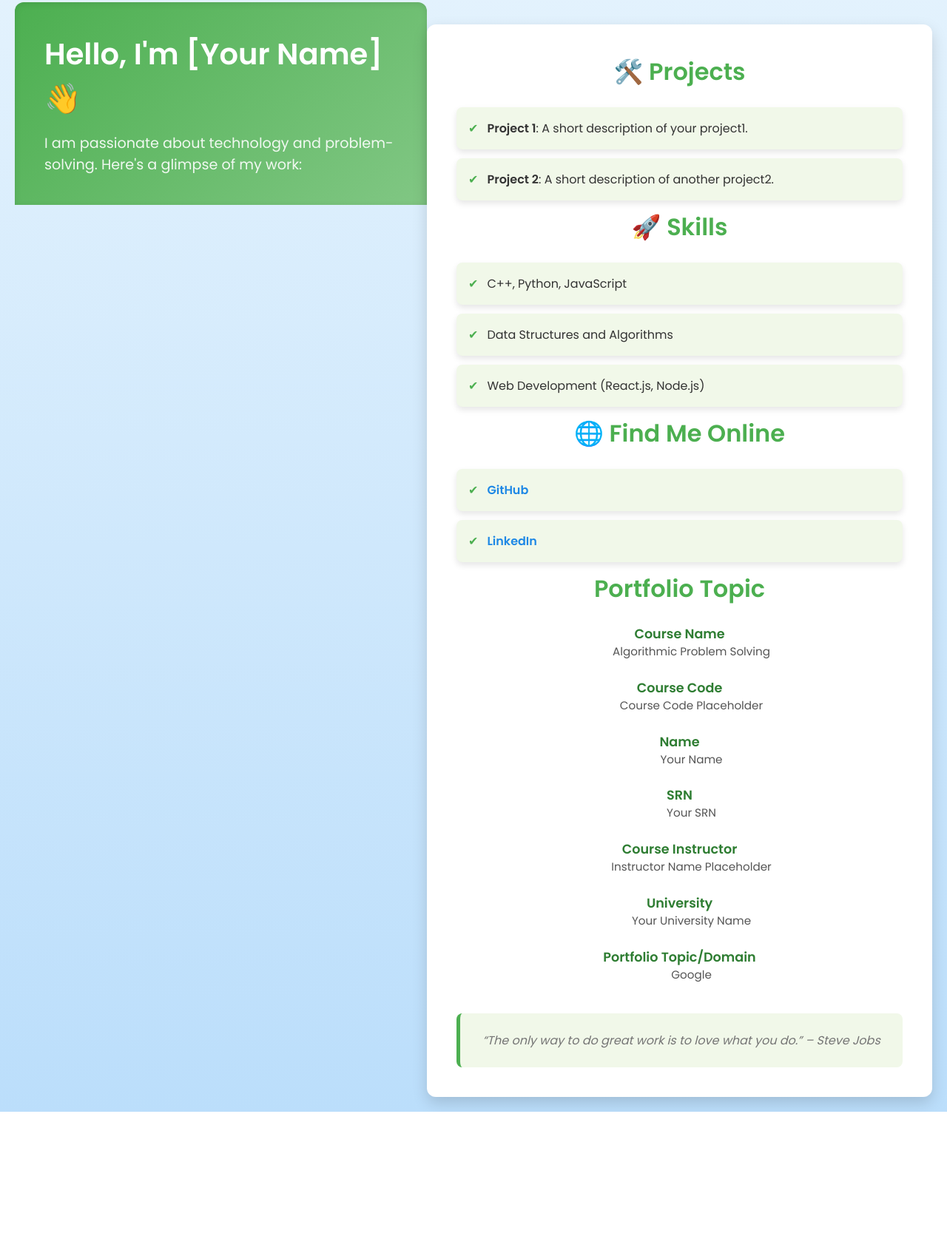
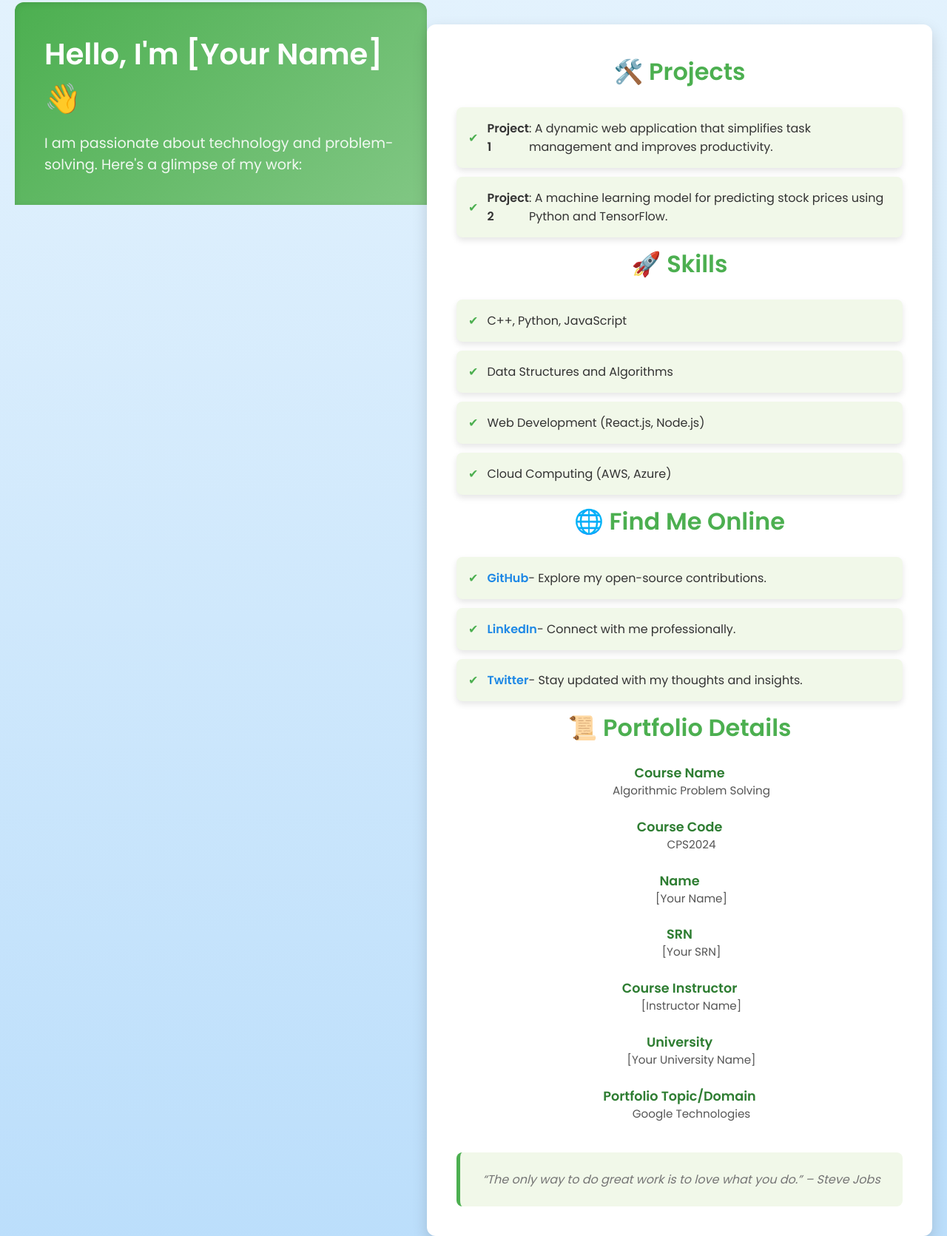
Before and after one commit to prasanna-anagal/portfolio.github.io, a plain HTML site: page index.html in a window 1280 px wide. Shown: the part 17-1688 px from the top of the page at 74% size. Before the commit the page ends 1520 px from the top, so only its background shows below. Drawn offline with Linux system fonts and the light colour scheme.

Commit message:
Update index.html

```diff
--- a/index.html
+++ b/index.html
@@ -3,7 +3,7 @@
 <head>
     <meta charset="UTF-8">
     <meta name="viewport" content="width=device-width, initial-scale=1.0">
-    <title>Portfolio</title>
+    <title>Portfolio | [Your Name]</title>
     <link rel="stylesheet" href="style.css">
     <link href="https://fonts.googleapis.com/css2?family=Poppins:wght@300;400;600&display=swap" rel="stylesheet">
 </head>
@@ -16,8 +16,8 @@
     <section>
         <h2>🛠️ Projects</h2>
         <ul>
-            <li><strong>Project 1</strong>: A short description of your project1.</li>
-            <li><strong>Project 2</strong>: A short description of another project2.</li>
+            <li><strong>Project 1</strong>: A dynamic web application that simplifies task management and improves productivity.</li>
+            <li><strong>Project 2</strong>: A machine learning model for predicting stock prices using Python and TensorFlow.</li>
         </ul>
 
         <h2>🚀 Skills</h2>
@@ -25,36 +25,38 @@
             <li>C++, Python, JavaScript</li>
             <li>Data Structures and Algorithms</li>
             <li>Web Development (React.js, Node.js)</li>
+            <li>Cloud Computing (AWS, Azure)</li>
         </ul>
 
         <h2>🌐 Find Me Online</h2>
         <ul>
-            <li><a href="https://github.com/your-github-username" target="_blank">GitHub</a></li>
-            <li><a href="https://linkedin.com/in/your-linkedin-profile" target="_blank">LinkedIn</a></li>
+            <li><a href="https://github.com/your-github-username" target="_blank">GitHub</a> - Explore my open-source contributions.</li>
+            <li><a href="https://linkedin.com/in/your-linkedin-profile" target="_blank">LinkedIn</a> - Connect with me professionally.</li>
+            <li><a href="https://twitter.com/your-twitter-handle" target="_blank">Twitter</a> - Stay updated with my thoughts and insights.</li>
         </ul>
 
-        <h2>Portfolio Topic</h2>
+        <h2>📜 Portfolio Details</h2>
         <dl>
             <dt>Course Name</dt>
             <dd>Algorithmic Problem Solving</dd>
 
             <dt>Course Code</dt>
-            <dd>Course Code Placeholder</dd>
+            <dd>CPS2024</dd>
 
             <dt>Name</dt>
-            <dd>Your Name</dd>
+            <dd>[Your Name]</dd>
 
             <dt>SRN</dt>
-            <dd>Your SRN</dd>
+            <dd>[Your SRN]</dd>
 
             <dt>Course Instructor</dt>
-            <dd>Instructor Name Placeholder</dd>
+            <dd>[Instructor Name]</dd>
 
             <dt>University</dt>
-            <dd>Your University Name</dd>
+            <dd>[Your University Name]</dd>
 
             <dt>Portfolio Topic/Domain</dt>
-            <dd>Google</dd>
+            <dd>Google Technologies</dd>
         </dl>
 
         <blockquote>“The only way to do great work is to love what you do.” – Steve Jobs</blockquote>
```
